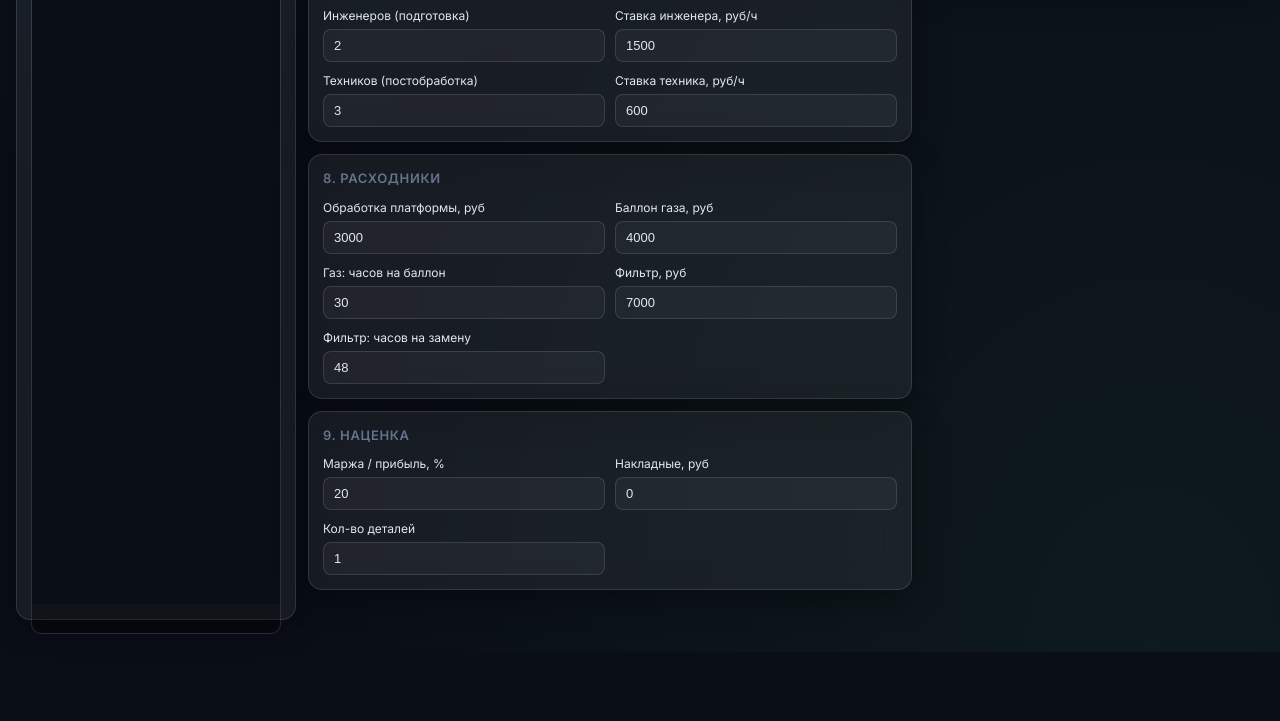
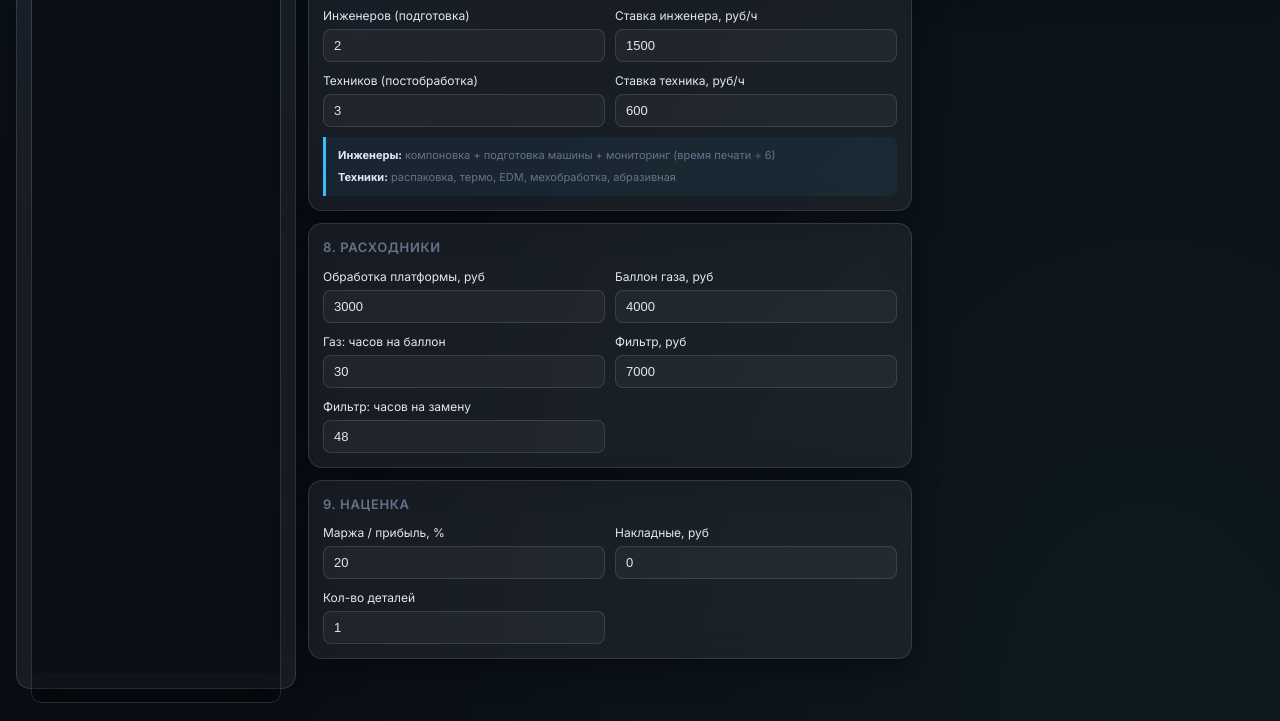
Before and after one commit to Benrun7/SLS-Quotation-Generator, a plain HTML site: page index.html in a window 1280 px wide. Shown: the part 871-1592 px from the top of the page. Before the commit the page ends 1523 px from the top, so only its background shows below. Drawn offline with nearby package versions, Linux system fonts and the light colour scheme.

Commit message:
Add hint box for engineers and technicians in index.html and style it in styles.css

```diff
--- a/index.html
+++ b/index.html
@@ -335,6 +335,10 @@
             <input type="number" id="rateTechnician" value="600" step="50">
           </label>
         </div>
+        <div class="hint-box">
+          <p><strong>Инженеры:</strong> компоновка + подготовка машины + мониторинг (время печати ÷ 6)</p>
+          <p><strong>Техники:</strong> распаковка, термо, EDM, мехобработка, абразивная</p>
+        </div>
       </section>
 
       <section class="panel glass">
--- a/styles.css
+++ b/styles.css
@@ -311,6 +311,30 @@ input:focus, select:focus { border-color: var(--accent); }
   word-break: break-all;
 }
 
+/* Hint box */
+.hint-box {
+  margin-top: 10px;
+  padding: 10px 12px;
+  background: rgba(56, 189, 248, 0.06);
+  border-left: 3px solid var(--accent);
+  border-radius: 0 8px 8px 0;
+  font-size: 11px;
+  color: var(--muted);
+  line-height: 1.6;
+}
+
+.hint-box p {
+  margin: 0 0 4px;
+}
+
+.hint-box p:last-child {
+  margin-bottom: 0;
+}
+
+.hint-box strong {
+  color: var(--text);
+}
+
 /* Utilities */
 .note { color: var(--muted); font-size: 12px; }
 
```
